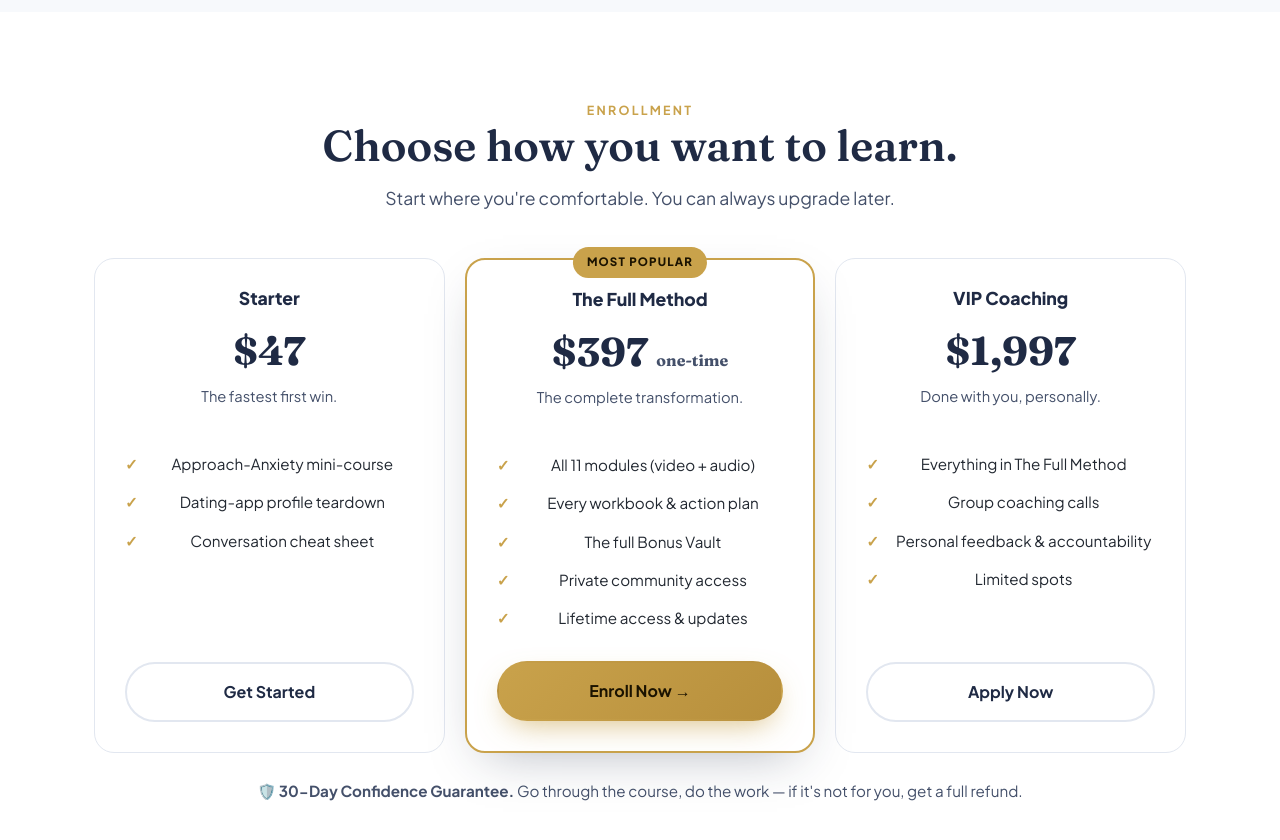
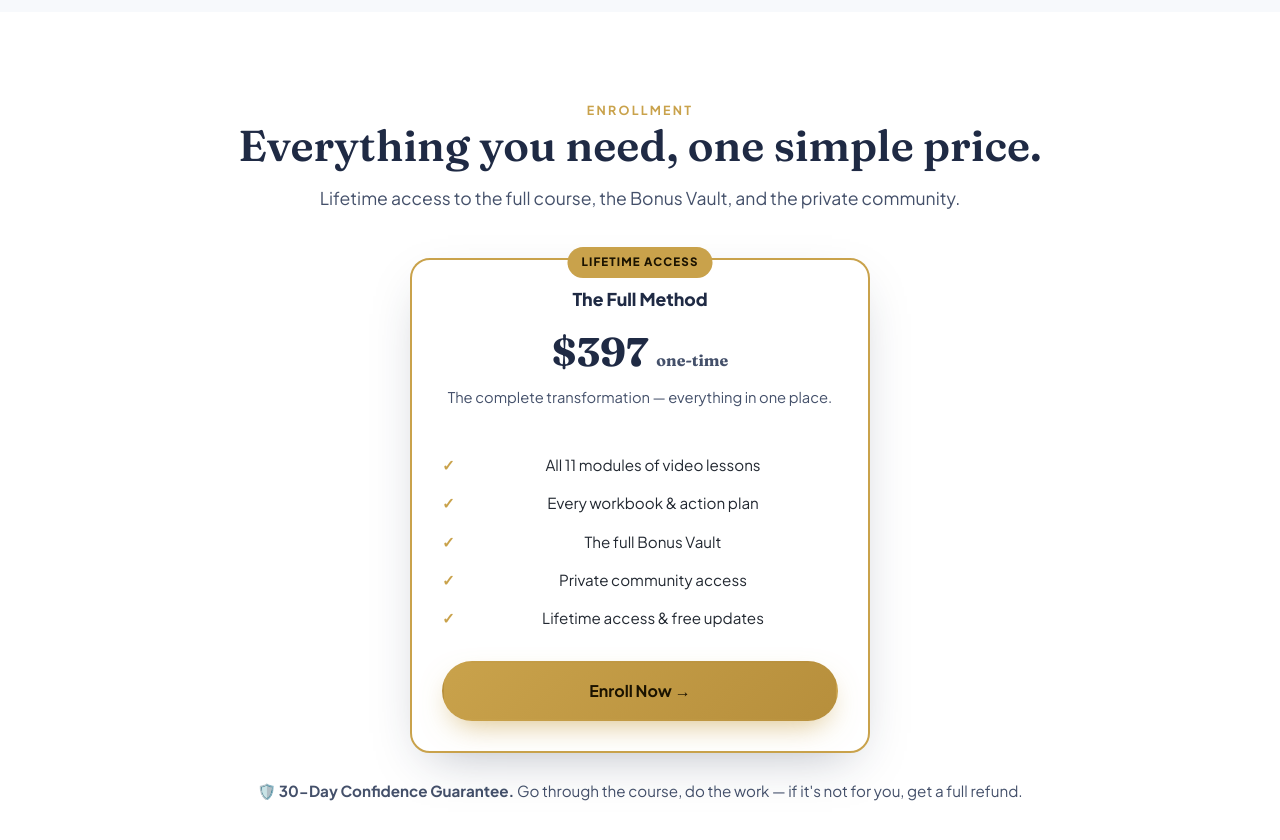
Before and after one commit to beaurmcleod/confident-connection-site, a plain HTML site: page index.html in a window 1280 px wide. Shown: the part 3800-4640 px from the top of the page. Drawn offline with Linux system fonts and the light colour scheme.

Commit message:
Wire live $397 checkout + simplify pricing to single offer

```diff
--- a/index.html
+++ b/index.html
@@ -301,48 +301,22 @@
 <section class="section" id="pricing">
   <div class="wrap center">
     <span class="eyebrow">Enrollment</span>
-    <h2>Choose how you want to learn.</h2>
-    <p class="sub lead-in">Start where you're comfortable. You can always upgrade later.</p>
-    <div class="price-wrap">
-      <div class="tier reveal">
-        <h3>Starter</h3>
-        <div class="amt">$47</div>
-        <p class="desc">The fastest first win.</p>
-        <ul>
-          <li>Approach-Anxiety mini-course</li>
-          <li>Dating-app profile teardown</li>
-          <li>Conversation cheat sheet</li>
-        </ul>
-        <!-- replace href with your GHL checkout URL for this tier -->
-        <a class="btn btn-ghost dark" href="#" data-checkout="starter">Get Started</a>
-      </div>
+    <h2>Everything you need, one simple price.</h2>
+    <p class="sub lead-in">Lifetime access to the full course, the Bonus Vault, and the private community.</p>
+    <div class="price-wrap" style="grid-template-columns:1fr;max-width:460px;margin:46px auto 0">
       <div class="tier feat reveal">
-        <span class="tag">Most Popular</span>
+        <span class="tag">Lifetime Access</span>
         <h3>The Full Method</h3>
         <div class="amt">$397 <span>one-time</span></div>
-        <p class="desc">The complete transformation.</p>
+        <p class="desc">The complete transformation — everything in one place.</p>
         <ul>
-          <li>All 11 modules (video + audio)</li>
+          <li>All 11 modules of video lessons</li>
           <li>Every workbook &amp; action plan</li>
           <li>The full Bonus Vault</li>
           <li>Private community access</li>
-          <li>Lifetime access &amp; updates</li>
+          <li>Lifetime access &amp; free updates</li>
         </ul>
-        <!-- replace href with your GHL checkout URL for this tier -->
-        <a class="btn btn-gold" href="#" data-checkout="core">Enroll Now →</a>
-      </div>
-      <div class="tier reveal">
-        <h3>VIP Coaching</h3>
-        <div class="amt">$1,997</div>
-        <p class="desc">Done with you, personally.</p>
-        <ul>
-          <li>Everything in The Full Method</li>
-          <li>Group coaching calls</li>
-          <li>Personal feedback &amp; accountability</li>
-          <li>Limited spots</li>
-        </ul>
-        <!-- replace href with your GHL application/checkout URL -->
-        <a class="btn btn-ghost dark" href="#" data-checkout="vip">Apply Now</a>
+        <a class="btn btn-gold" href="https://84lvj79hb6ddlqccfkvc.app.clientclub.net/courses/offers/d575d829-3e21-4632-8b66-db4044ddc5f5" target="_blank" rel="noopener" data-checkout="core">Enroll Now →</a>
       </div>
     </div>
     <p class="guarantee">🛡️ <strong>30-Day Confidence Guarantee.</strong> Go through the course, do the work — if it's not for you, get a full refund.</p>
@@ -391,7 +365,7 @@
   <div class="wrap">
     <h2>Your dating life can be different.</h2>
     <p>It starts with a decision and one simple step. Build the confidence and skills to meet women you're genuinely excited about.</p>
-    <a class="btn btn-gold" href="#pricing" data-checkout>Enroll in The Confident Connection →</a>
+    <a class="btn btn-gold" href="https://84lvj79hb6ddlqccfkvc.app.clientclub.net/courses/offers/d575d829-3e21-4632-8b66-db4044ddc5f5" target="_blank" rel="noopener" data-checkout>Enroll in The Confident Connection →</a>
   </div>
 </section>
 
```
